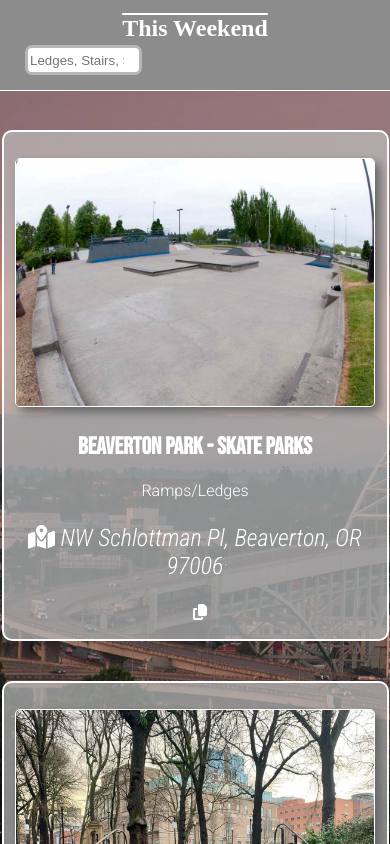
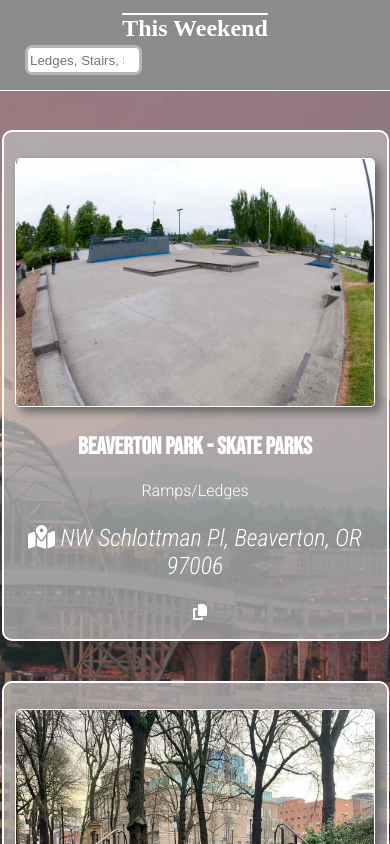
Before and after one commit to PeterwMcClelland/React-This-Weekend, a React (Create React App) app: page / in a window 390 px wide. Shown: the top 844 px of the page. Built offline with nearby package versions, Linux system fonts and the light colour scheme; a web font is replaced by a local one.

Commit message:
mobile friendly undo

```diff
--- a/src/index.css
+++ b/src/index.css
@@ -166,7 +166,7 @@ footer {
   }
 
   .garamond {
-    background-size: inherit;
+    background-size: cover;
     background-attachment: fixed;
     margin-top: 90px;
     position: absolute;
```
